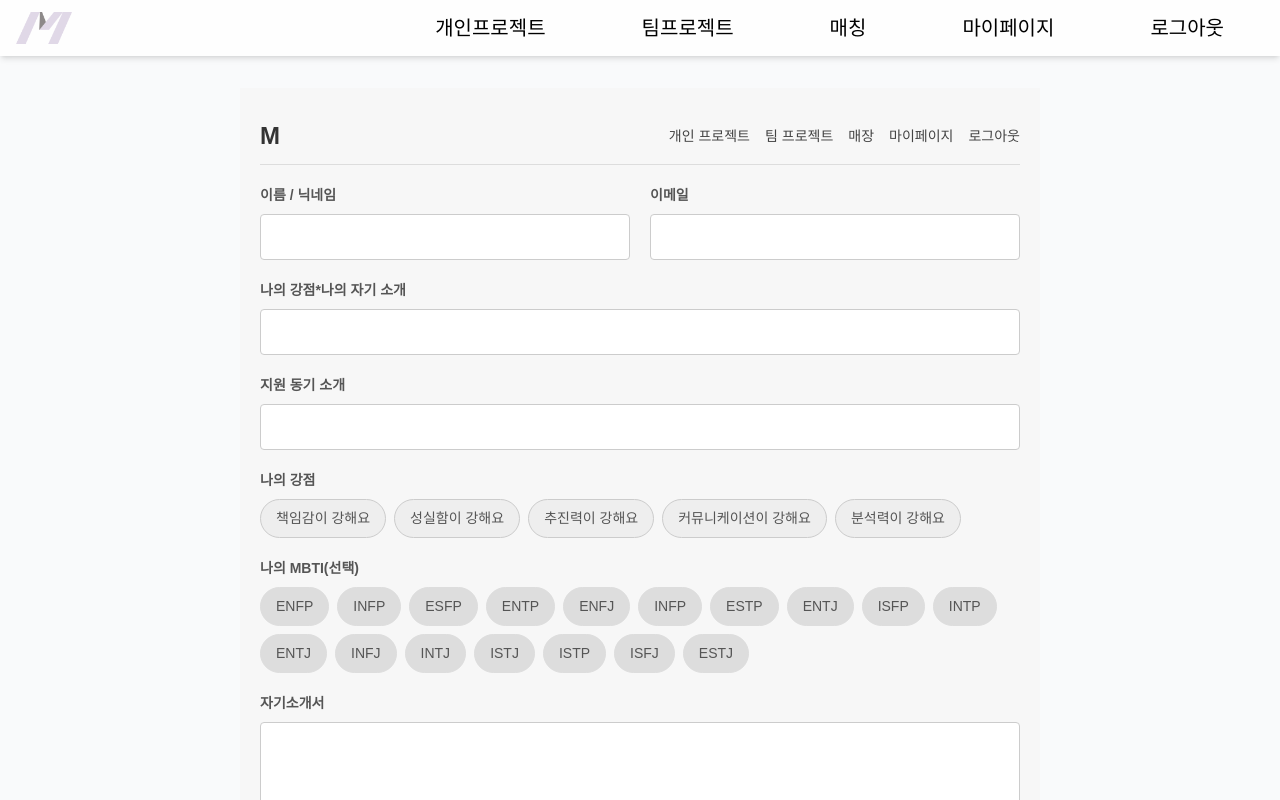
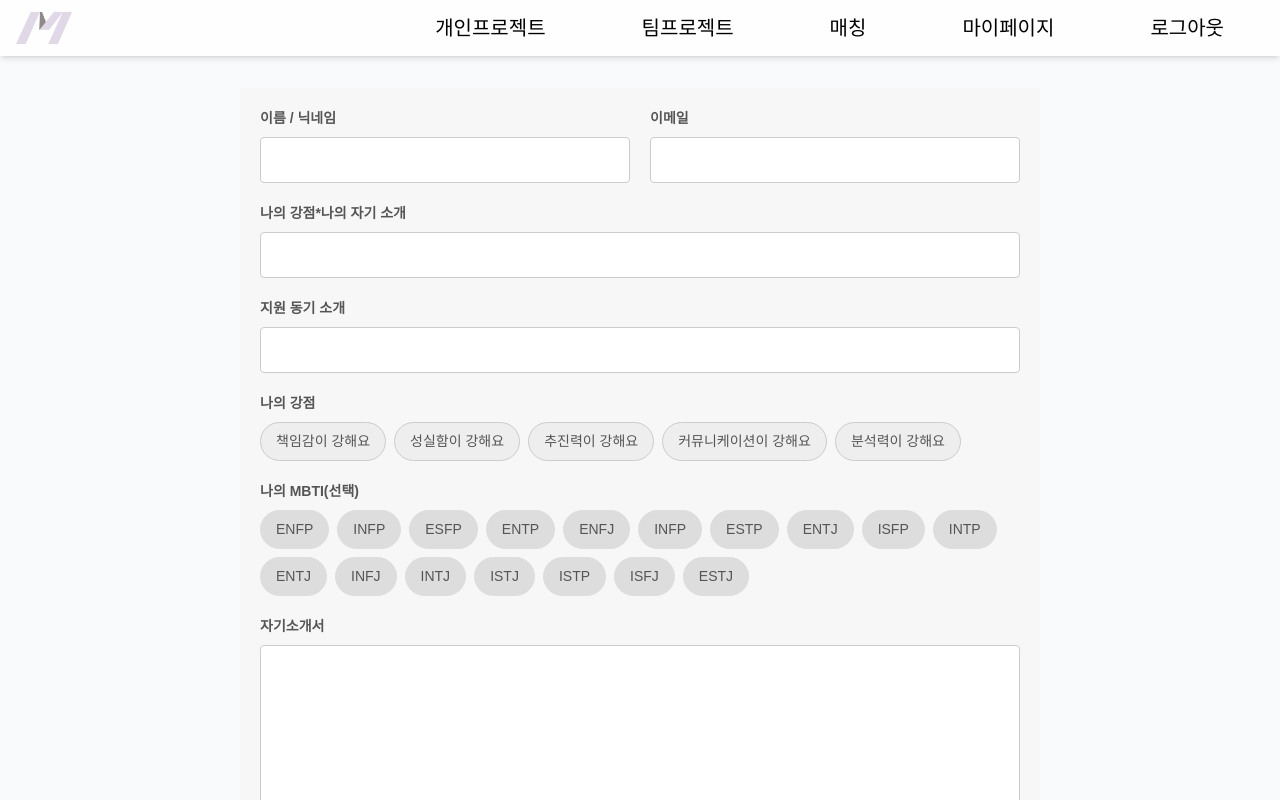
Before and after one commit to yurim6858/meom_front, a React (Vite) app in the folder moem-app/: page /mypage in a window 1280 px wide. Shown: the top 800 px of the page. Built offline with nearby package versions, Linux system fonts and the light colour scheme.

Commit message:
fix: 마이페이지 수정

```diff
--- a/moem-app/src/pages/MyPage.jsx
+++ b/moem-app/src/pages/MyPage.jsx
@@ -73,21 +73,12 @@ const MyPage = () => {
 
     return (
         <div className="mypage-container">
-            {/* 상단 메뉴 (간소화) */}
-            <header className="mypage-header">
-                <div className="logo">M</div>
-                <nav>
-                    <span>개인 프로젝트</span>
-                    <span>팀 프로젝트</span>
-                    <span>매장</span>
-                    <span>마이페이지</span>
-                    <span>로그아웃</span>
-                </nav>
-            </header>
+
+
 
             <form onSubmit={(e) => e.preventDefault()} className="mypage-form">
 
-                {/* 1. 이름 / 닉네임, 이메일 */}
+
                 <div className="input-row">
                     <div className="input-group">
                         <label htmlFor="nameNickname">이름 / 닉네임</label>
@@ -113,7 +104,7 @@ const MyPage = () => {
                     </div>
                 </div>
 
-                {/* 2. 나의 강점*나의 자기 소개 (지원 동기) */}
+
                 <div className="input-group full-width">
                     <label htmlFor="motiveIntro">나의 강점*나의 자기 소개</label>
                     <input
@@ -126,7 +117,7 @@ const MyPage = () => {
                     />
                 </div>
 
-                {/* 3. 지원 동기 소개 (간소화) */}
+
                 <div className="input-group full-width">
                     <label htmlFor="motiveIntro">지원 동기 소개</label>
                     <input
@@ -139,7 +130,7 @@ const MyPage = () => {
                     />
                 </div>
 
-                {/* 4. 나의 강점 (버튼 그룹) */}
+
                 <div className="input-group full-width">
                     <label>나의 강점</label>
                     <div className="button-group strength-group">
@@ -156,7 +147,7 @@ const MyPage = () => {
                     </div>
                 </div>
 
-                {/* 5. 나의 MBTI (선택) */}
+
                 <div className="input-group full-width">
                     <label>나의 MBTI(선택)</label>
                     <div className="button-group mbti-group">
@@ -173,7 +164,7 @@ const MyPage = () => {
                     </div>
                 </div>
 
-                {/* 6. 자기소개서 (Textarea) */}
+
                 <div className="input-group full-width self-intro-section">
                     <label htmlFor="selfIntroduction">자기소개서</label>
                     <textarea
@@ -186,7 +177,7 @@ const MyPage = () => {
                     ></textarea>
                 </div>
 
-                {/* 7. 자격증 입력 */}
+
                 <div className="input-group full-width qualification-section">
                     <label htmlFor="newQualification">자격증</label>
                     <input
@@ -210,7 +201,7 @@ const MyPage = () => {
                     </div>
                 </div>
 
-                {/* 하단 버튼 */}
+
                 <div className="button-footer">
                     <button type="button" className="action-button temp-save" onClick={() => handleSave('임시 저장')}>
                         임시 저장
```
